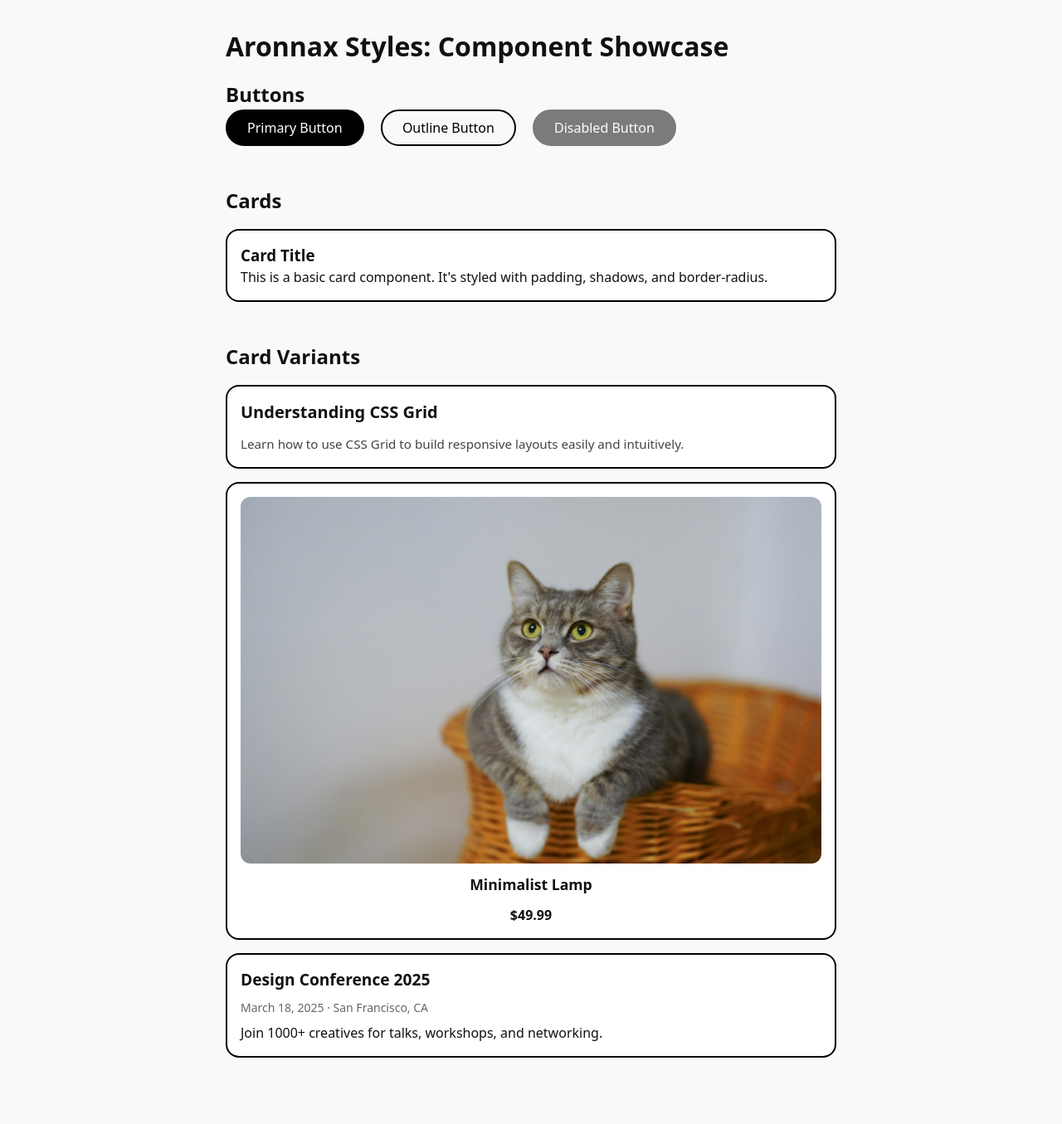
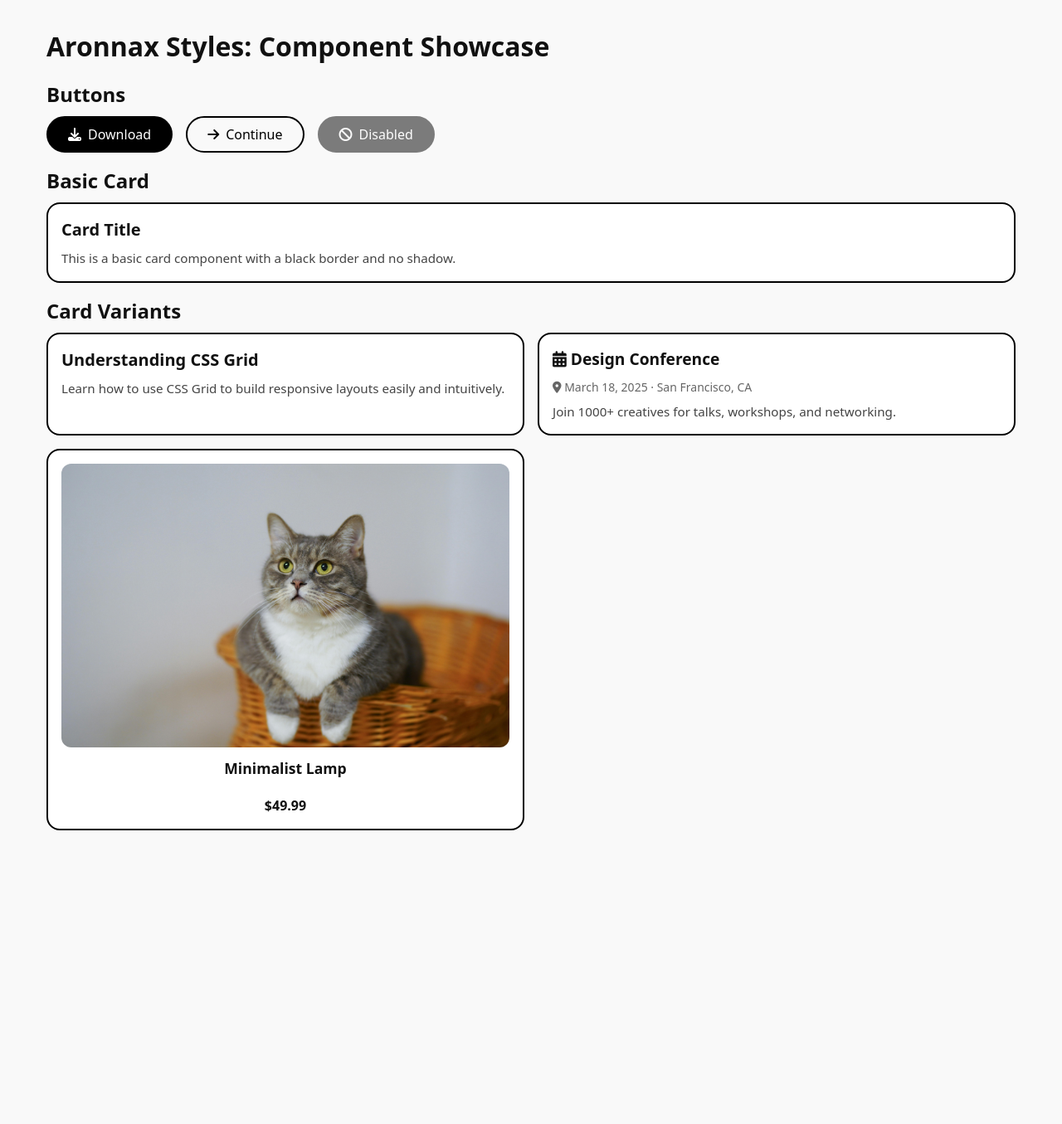
Before and after one commit to AronnaxSpace/aronnax-styles, a web app: file index.html in a window 1280 px wide. Shown: the whole page at 83% size. After the commit the page ends 1049 px from the top, so only its background shows below. Run offline with its HTML, style and script files only (its server is not run), Linux system fonts and the light colour scheme; some libraries are stand-ins or nearby versions.

Commit message:
improve structure

```diff
--- a/css/base.css
+++ b/css/base.css
@@ -1,7 +1,9 @@
 /* -----------------------------------
    Aronnax Styles: Base CSS
-   Resets, globals, and base variables
+   Resets and globals
 ----------------------------------- */
+
+@import url('../node_modules/@fortawesome/fontawesome-free/css/all.min.css');
 
 /* Reset */
 *,
@@ -20,9 +22,9 @@ html {
 }
 
 body {
-  font-family: system-ui, -apple-system, 'Segoe UI', Roboto, sans-serif;
-  background-color: #f9f9f9;
-  color: #111;
+  font-family: system-ui, sans-serif;
+  background-color: var(--bg-color);
+  color: var(--text-color);
   padding: 2rem;
 }
 
@@ -42,14 +44,3 @@ button {
 ul, ol {
   list-style: none;
 }
-
-/* Global Variables (can be expanded later) */
-:root {
-  --primary-color: #0057ff;
-  --secondary-color: #e2e8f0;
-  --text-color: #111;
-  --border-radius: 1rem;
-  --padding: 1rem;
-  --shadow-sm: 0 1px 3px rgba(0, 0, 0, 0.1);
-  --shadow-md: 0 4px 6px rgba(0, 0, 0, 0.1);
-}
--- /dev/null
+++ b/css/components/buttons.css
@@ -0,0 +1,37 @@
+/* Aronnax Styles: Buttons */
+
+.btn {
+  display: inline-flex;
+  align-items: center;
+  justify-content: center;
+  padding: 0.5rem 1.5rem;
+  border-radius: var(--rounded-full);
+  border: 2px solid black;
+  background-color: black;
+  color: white;
+  font-weight: 500;
+  transition: background-color 0.2s ease, color 0.2s ease;
+}
+
+.btn:hover {
+  background-color: white;
+  color: black;
+}
+
+/* Outline Button Variant */
+.btn-outline {
+  background-color: transparent;
+  color: black;
+  border: 2px solid black;
+}
+
+.btn-outline:hover {
+  background-color: black;
+  color: white;
+}
+
+/* Disabled Button */
+.btn:disabled {
+  opacity: 0.5;
+  cursor: not-allowed;
+}
--- /dev/null
+++ b/css/components/cards.css
@@ -0,0 +1,59 @@
+/* Aronnax Styles: Cards */
+
+.card {
+  background-color: #fff;
+  border-radius: var(--border-radius);
+  padding: var(--padding);
+  border: 2px solid black;
+  box-shadow: none;
+}
+
+.card h3 {
+  font-size: 1.25rem;
+  margin-bottom: 0.5rem;
+}
+
+.card p {
+  font-size: 0.95rem;
+  color: #444;
+}
+
+/* Shop Item Card */
+.card-shop-item {
+  display: flex;
+  flex-direction: column;
+  align-items: center;
+  text-align: center;
+  gap: 0.75rem;
+}
+
+.card-shop-item img {
+  max-width: 100%;
+  border-radius: 0.75rem;
+}
+
+.card-shop-item h3 {
+  font-size: 1.1rem;
+}
+
+.card-shop-item .price {
+  font-weight: bold;
+  font-size: 1rem;
+}
+
+/* Event Card */
+.card-event {
+  display: flex;
+  flex-direction: column;
+  gap: 0.5rem;
+}
+
+.card-event .event-meta {
+  font-size: 0.875rem;
+  color: #666;
+}
+
+.card-event h3 {
+  font-size: 1.2rem;
+  margin: 0;
+}
--- /dev/null
+++ b/css/components/index.css
@@ -0,0 +1,2 @@
+@import './buttons.css';
+@import './cards.css';
--- /dev/null
+++ b/css/layout.css
@@ -0,0 +1,146 @@
+/* Aronnax Styles: Layout Utilities */
+
+/* Containers */
+.container {
+  width: 100%;
+  max-width: 1200px;
+  margin-left: auto;
+  margin-right: auto;
+  padding-left: var(--padding);
+  padding-right: var(--padding);
+}
+
+/* Flex */
+.flex {
+  display: flex;
+}
+.flex-row {
+  flex-direction: row;
+}
+.flex-col {
+  flex-direction: column;
+}
+.flex-wrap {
+  flex-wrap: wrap;
+}
+.items-center {
+  align-items: center;
+}
+.justify-center {
+  justify-content: center;
+}
+.justify-between {
+  justify-content: space-between;
+}
+
+/* Grid */
+.grid {
+  display: grid;
+}
+.grid-cols-2 {
+  grid-template-columns: repeat(2, 1fr);
+}
+.grid-cols-3 {
+  grid-template-columns: repeat(3, 1fr);
+}
+.gap {
+  gap: 1rem;
+}
+.gap-sm {
+  gap: 0.5rem;
+}
+.gap-lg {
+  gap: 2rem;
+}
+
+/* Utility Spacing */
+
+/* Margin (all sides) */
+.m-0 { margin: 0; }
+.m-1 { margin: 0.25rem; }
+.m-2 { margin: 0.5rem; }
+.m-3 { margin: 0.75rem; }
+.m-4 { margin: 1rem; }
+.m-5 { margin: 1.5rem; }
+.m-6 { margin: 2rem; }
+
+/* Margin Top */
+.mt-0 { margin-top: 0; }
+.mt-1 { margin-top: 0.25rem; }
+.mt-2 { margin-top: 0.5rem; }
+.mt-3 { margin-top: 0.75rem; }
+.mt-4 { margin-top: 1rem; }
+.mt-5 { margin-top: 1.5rem; }
+.mt-6 { margin-top: 2rem; }
+
+/* Margin Bottom */
+.mb-0 { margin-bottom: 0; }
+.mb-1 { margin-bottom: 0.25rem; }
+.mb-2 { margin-bottom: 0.5rem; }
+.mb-3 { margin-bottom: 0.75rem; }
+.mb-4 { margin-bottom: 1rem; }
+.mb-5 { margin-bottom: 1.5rem; }
+.mb-6 { margin-bottom: 2rem; }
+
+/* Margin Left */
+.ml-0 { margin-left: 0; }
+.ml-1 { margin-left: 0.25rem; }
+.ml-2 { margin-left: 0.5rem; }
+.ml-3 { margin-left: 0.75rem; }
+.ml-4 { margin-left: 1rem; }
+.ml-5 { margin-left: 1.5rem; }
+.ml-6 { margin-left: 2rem; }
+
+/* Margin Right */
+.mr-0 { margin-right: 0; }
+.mr-1 { margin-right: 0.25rem; }
+.mr-2 { margin-right: 0.5rem; }
+.mr-3 { margin-right: 0.75rem; }
+.mr-4 { margin-right: 1rem; }
+.mr-5 { margin-right: 1.5rem; }
+.mr-6 { margin-right: 2rem; }
+
+/* Padding (all sides) */
+.p-0 { padding: 0; }
+.p-1 { padding: 0.25rem; }
+.p-2 { padding: 0.5rem; }
+.p-3 { padding: 0.75rem; }
+.p-4 { padding: 1rem; }
+.p-5 { padding: 1.5rem; }
+.p-6 { padding: 2rem; }
+
+/* Padding Top */
+.pt-0 { padding-top: 0; }
+.pt-1 { padding-top: 0.25rem; }
+.pt-2 { padding-top: 0.5rem; }
+.pt-3 { padding-top: 0.75rem; }
+.pt-4 { padding-top: 1rem; }
+.pt-5 { padding-top: 1.5rem; }
+.pt-6 { padding-top: 2rem; }
+
+/* Padding Bottom */
+.pb-0 { padding-bottom: 0; }
+.pb-1 { padding-bottom: 0.25rem; }
+.pb-2 { padding-bottom: 0.5rem; }
+.pb-3 { padding-bottom: 0.75rem; }
+.pb-4 { padding-bottom: 1rem; }
+.pb-5 { padding-bottom: 1.5rem; }
+.pb-6 { padding-bottom: 2rem; }
+
+/* Padding Left */
+.pl-0 { padding-left: 0; }
+.pl-1 { padding-left: 0.25rem; }
+.pl-2 { padding-left: 0.5rem; }
+.pl-3 { padding-left: 0.75rem; }
+.pl-4 { padding-left: 1rem; }
+.pl-5 { padding-left: 1.5rem; }
+.pl-6 { padding-left: 2rem; }
+
+/* Padding Right */
+.pr-0 { padding-right: 0; }
+.pr-1 { padding-right: 0.25rem; }
+.pr-2 { padding-right: 0.5rem; }
+.pr-3 { padding-right: 0.75rem; }
+.pr-4 { padding-right: 1rem; }
+.pr-5 { padding-right: 1.5rem; }
+.pr-6 { padding-right: 2rem; }
--- /dev/null
+++ b/css/main.css
@@ -0,0 +1,6 @@
+@import url('../node_modules/@fortawesome/fontawesome-free/css/all.min.css');
+
+@import './variables.css';
+@import './base.css';
+@import './layout.css';
+@import './components/index.css';
--- /dev/null
+++ b/css/variables.css
@@ -0,0 +1,16 @@
+/* Aronnax Styles: CSS Variables */
+
+:root {
+  --primary-color: #000;
+  --secondary-color: #e2e8f0;
+
+  --text-color: #111;
+  --bg-color: #f9f9f9;
+
+  --border-radius: 1rem;
+  --rounded-full: 9999px;
+  --padding: 1rem;
+
+  --shadow-sm: 0 1px 3px rgba(0, 0, 0, 0.1);
+  --shadow-md: 0 4px 6px rgba(0, 0, 0, 0.1);
+}
--- a/index.html
+++ b/index.html
@@ -4,72 +4,68 @@
   <meta charset="UTF-8" />
   <meta name="viewport" content="width=device-width, initial-scale=1.0"/>
   <title>Aronnax Styles Demo</title>
-  <link rel="stylesheet" href="css/base.css" />
-  <link rel="stylesheet" href="css/components.css" />
-  <style>
-    /* Demo layout styling */
-    body {
-      max-width: 800px;
-      margin: auto;
-    }
-
-    h1 {
-      margin-bottom: 1rem;
-    }
-
-    section {
-      margin-bottom: 3rem;
-    }
-
-    .btn + .btn {
-      margin-left: 1rem;
-    }
-
-    .card {
-      margin-top: 1rem;
-    }
-  </style>
+  <link rel="stylesheet" href="css/main.css">
   </head>
 <body>
 
-  <h1>Aronnax Styles: Component Showcase</h1>
+  <div class="container">
 
-  <section>
-    <h2>Buttons</h2>
-    <button class="btn">Primary Button</button>
-    <button class="btn btn-outline">Outline Button</button>
-    <button class="btn" disabled>Disabled Button</button>
-  </section>
+    <h1 class="mb-4">Aronnax Styles: Component Showcase</h1>
 
-  <section>
-    <h2>Cards</h2>
-    <div class="card">
-      <h3>Card Title</h3>
-      <p>
-        This is a basic card component. It's styled with padding, shadows, and border-radius.
-      </p>
+    <!-- Buttons Section -->
+    <section class="mb-4">
+      <h2 class="mb-2">Buttons</h2>
+      <div class="flex gap items-center flex-wrap">
+        <button class="btn">
+          <i class="fas fa-download mr-2"></i> Download
+        </button>
+        <button class="btn btn-outline">
+          <i class="fas fa-arrow-right mr-2"></i> Continue
+        </button>
+        <button class="btn" disabled>
+          <i class="fas fa-ban mr-2"></i> Disabled
+        </button>
       </div>
     </section>
 
-  <section>
-    <h2>Card Variants</h2>
+    <!-- Cards Section -->
+    <section class="mb-4">
+      <h2 class="mb-2">Basic Card</h2>
+      <div class="card">
+        <h3>Card Title</h3>
+        <p>This is a basic card component with a black border and no shadow.</p>
+      </div>
+    </section>
+
+    <!-- Card Variants -->
+    <section class="mb-4">
+      <h2 class="mb-2">Card Variants</h2>
+
+      <div class="grid grid-cols-2 gap">
 
         <div class="card card-post">
           <h3>Understanding CSS Grid</h3>
           <p>Learn how to use CSS Grid to build responsive layouts easily and intuitively.</p>
         </div>
 
+        <div class="card card-event">
+          <h3><i class="fas fa-calendar-alt"></i> Design Conference</h3>
+          <div class="event-meta">
+            <i class="fas fa-map-marker-alt"></i> March 18, 2025 · San Francisco, CA
+          </div>
+          <p>Join 1000+ creatives for talks, workshops, and networking.</p>
+        </div>
+
         <div class="card card-shop-item">
-      <img src="images/cat.jpg" alt="Sample Product" />
+          <img src="images/cat.jpg" alt="Product Image">
           <h3>Minimalist Lamp</h3>
           <div class="price">$49.99</div>
         </div>
 
-    <div class="card card-event">
-      <h3>Design Conference 2025</h3>
-      <div class="event-meta">March 18, 2025 · San Francisco, CA</div>
-      <p>Join 1000+ creatives for talks, workshops, and networking.</p>
       </div>
     </section>
+
+  </div>
+
 </body>
 </html>
```
Lines whose indentation alone changed are shown as unchanged.
